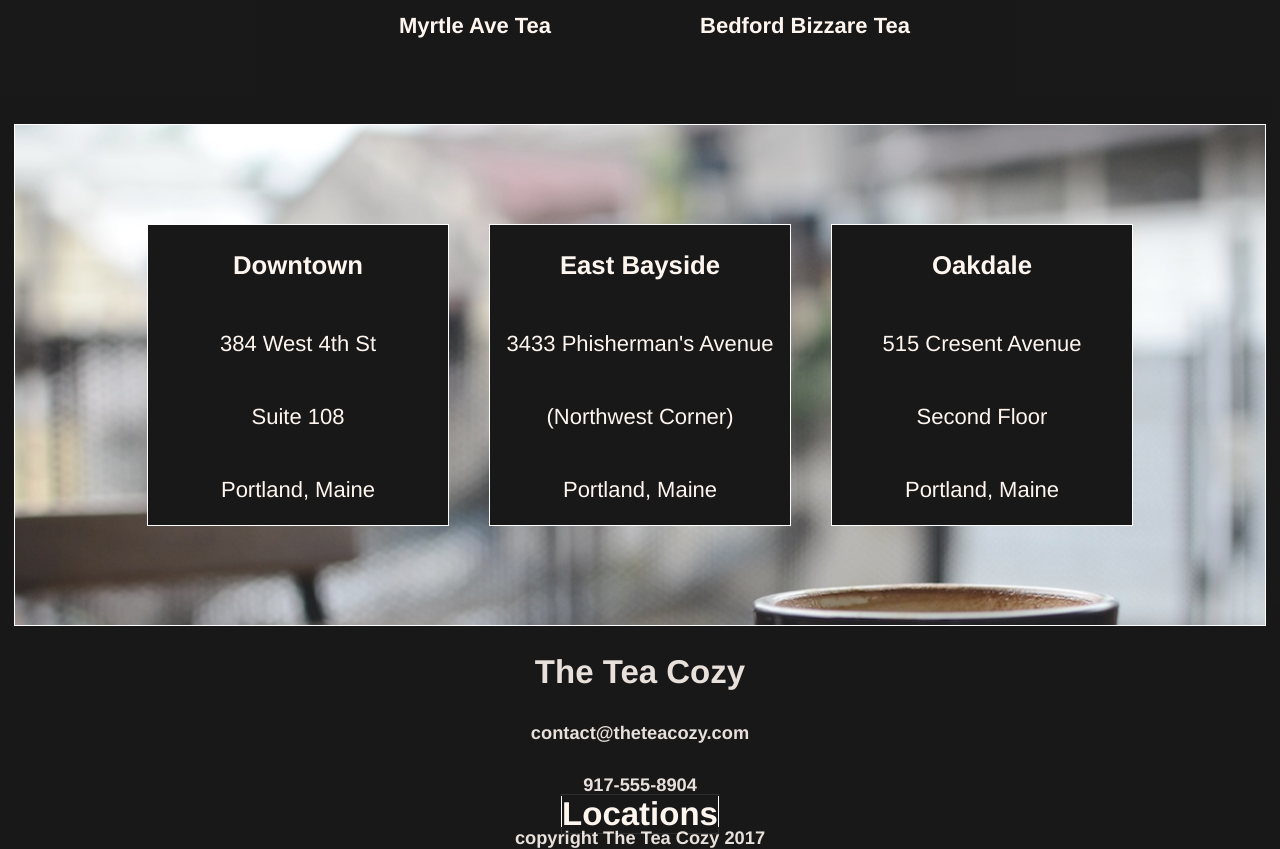
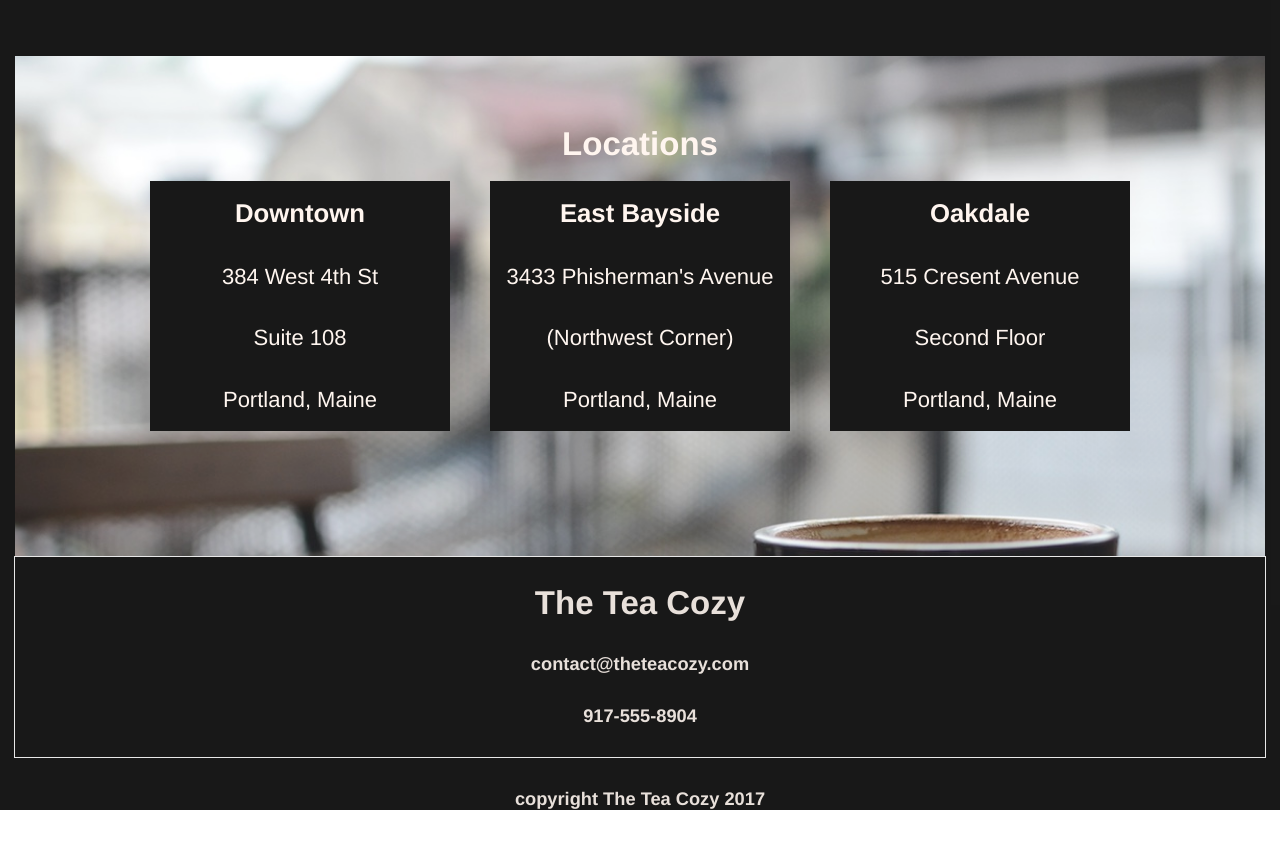
Before and after one commit to codenamesen/TeaCozy, a plain HTML site: page index.html in a window 1280 px wide. Shown: the part 1428-2277 px from the top of the page. Drawn offline with Linux system fonts and the light colour scheme.

Commit message:
Complete the styles of the location

```diff
--- a/resources/css/style.css
+++ b/resources/css/style.css
@@ -11,7 +11,7 @@ outline: solid #f00 1px !important;
 
 /*Removes the extra margins from the body so that web page could stretch end to end*/
 body{
-  margin: 0;
+  margin: 0px;
 }
 
 /*This styles apply to entire page*/
@@ -34,7 +34,7 @@ header{
   width: 100%;
   z-index: 2;
   top: 0;
-  /*opacity: 0.1;*/
+  opacity: 0.1;
 }
 
 /*header .logonav{
@@ -68,8 +68,8 @@ nav a{
 
 /*Styles for the class main starts form here*/
 .main{
-  position: relative;
-  top: 68px;
+  /*position: relative;
+  top: 68px;*/
 }
 
   /*This styles the class mainimg or top-most box*/
@@ -82,8 +82,8 @@ nav a{
   background-repeat: no-repeat;
   margin: 0 auto;
   /*opacity: 1;*/
-  /*position: relative;*/
-  /*top: 68px;*/
+  position: relative;
+  top: 68px;
 }
 
 .mainimg{
@@ -158,38 +158,40 @@ nav a{
   background-position:
   background-repeat: no-repeat;
   margin: 0 auto;
-  /*position: relative;*/
+  padding: 0px;
+  position: relative;
 }
 
 .location h2{
   position: absolute;
-  border: 1px solid white;
+  /*border: 1px solid white;*/
   margin: 0px;
   padding: 0px;
-  bottom: 15px;
+  top: 69px;
+  /*top: 84px;*/      /*This offset set "Locations" exactly on top of the middle box*/
 }
 
 .location{
   display: flex;
   justify-content: center;
   align-items: center;
-  border: 1px solid white;
+  /*border: 1px solid white;*/
 }
 
 .location .address{
   width: 300px;
-  height: 300px;
+  height: 250px;
   background-color: black;
-  border: 1px solid white;
   display: flex;
   flex-direction: column;
-  justify-content: space-between;
+  justify-content: space-around;
   margin: 0px 20px;
+  /*border: 1px solid white;*/
 }
 
-#middlelocation{
+/*#middlelocation{
   position: relative;
-}
+}*/
 
 .location .address{
   /*display: flex;
@@ -198,6 +200,14 @@ nav a{
 }
 
 .address p, .address h3{
-  /*border: 1px solid white;
-  margin: 0px;*/
+  /*border: 1px solid white;*/
+  margin: 0px;
 }
+
+/*This styles the footer*/
+.contact{
+  height: 200px;
+  width: 1250px;
+  margin: 0 auto;
+  border: 1px solid white;
+}
```
